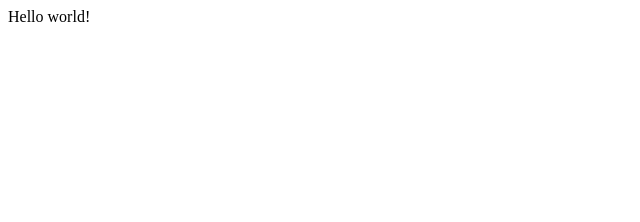
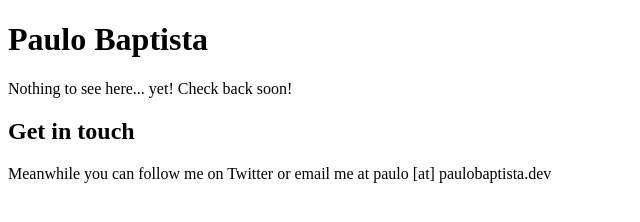
Before and after one commit to pauloffb/My-site, a Gatsby site in the folder web/: page / in a window 1280 px wide. Shown: the whole page, without its empty margins (0-640 px from the left). Built offline with nearby package versions, Linux system fonts and the light colour scheme; Gatsby itself is replaced by a stand-in of ours.

Commit message:
Add temporary contact info to index page
Added temporary content to the index page.

```diff
--- a/web/src/pages/index.js
+++ b/web/src/pages/index.js
@@ -1,3 +1,10 @@
 import React from "react"
 
-export default () => <div>Hello world!</div>
+export default () => (
+    <div>
+        <h1>Paulo Baptista</h1>
+        <p>Nothing to see here... yet! Check back soon!</p>
+        <h2>Get in touch</h2>
+        <p>Meanwhile you can follow me on Twitter or email me at paulo [at] paulobaptista.dev</p>
+    </div>
+)
```
